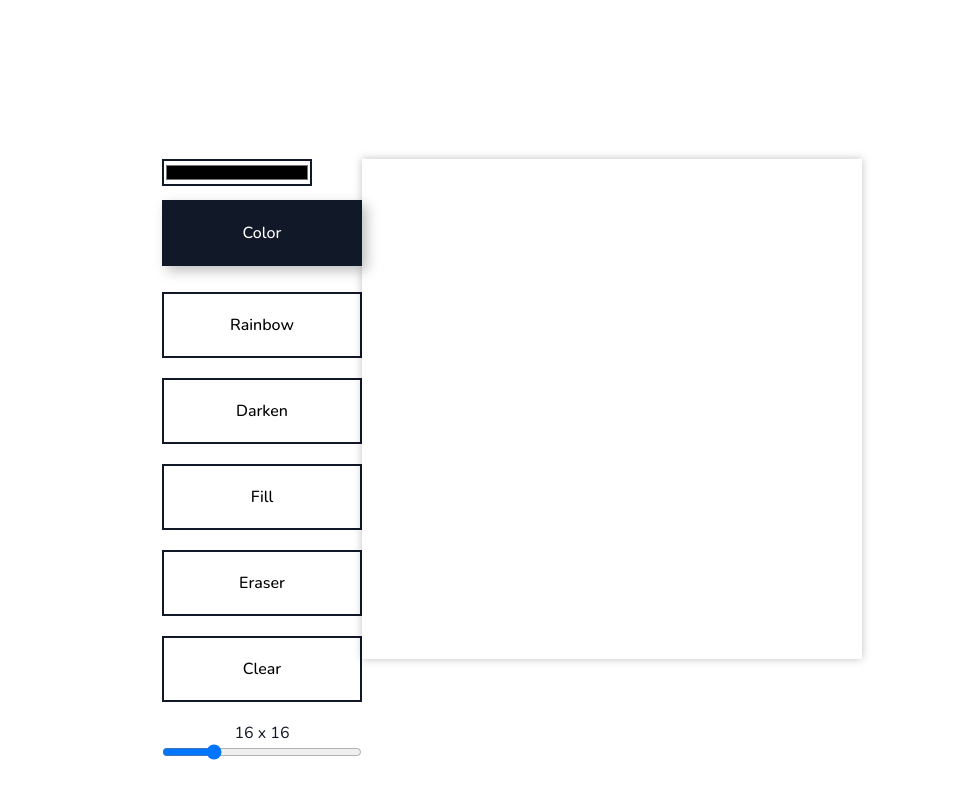
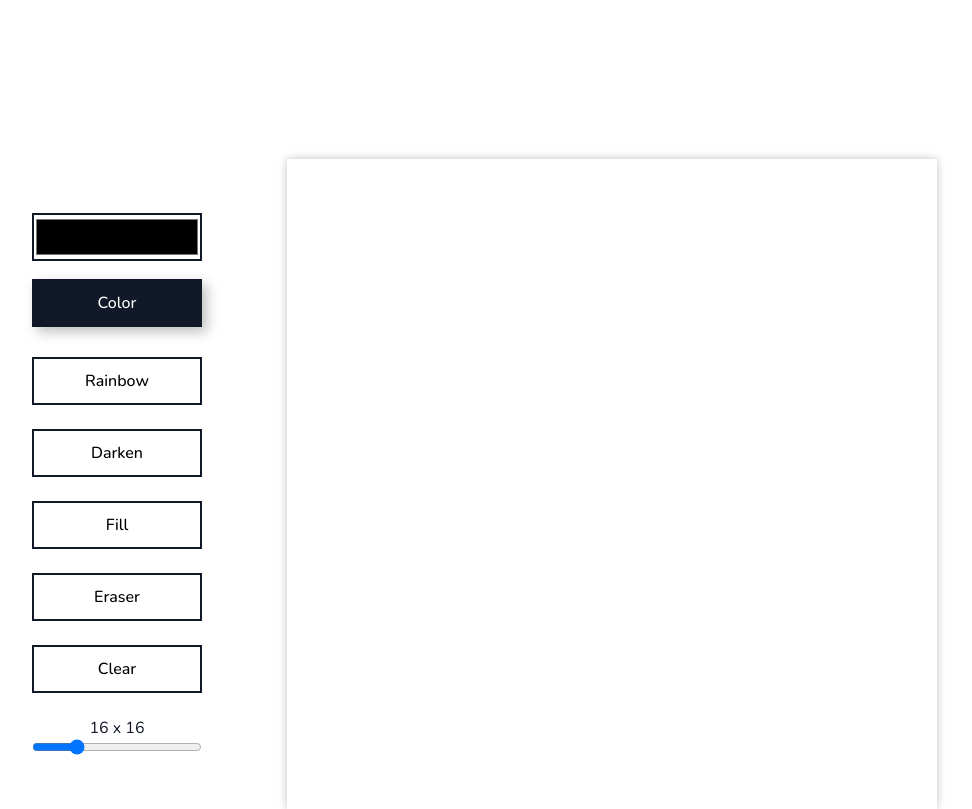
Before and after one commit to vincent-leclerc/etch-a-sketch, a website built with Vite: page index.html in a window 1280 px wide. Shown: the part 169-978 px from the top of the page, without its empty margins (28-1000 px from the left). Before the commit the page ends 935 px from the top, so only its background shows below. Built offline with nearby package versions, Linux system fonts and the light colour scheme.

Commit message:
defines default desktop layout

```diff
--- a/index.html
+++ b/index.html
@@ -18,7 +18,7 @@
     <script type="module" src="./src/js/main.js" defer></script>
     <title>Etch-a-Sketch</title>
   </head>
-  <body>
+  <body class="main-grid">
     <header class="header">
       <h1 class="header__title">Etch-a-Sketch</h1>
     </header>
@@ -35,12 +35,11 @@
         <button data-setting="fill" class="btn btn--settings">Fill</button>
         <button data-setting="eraser" class="btn btn--settings">Eraser</button>
         <button class="btn btn--clear">Clear</button>
-
-        <div class="settings_slider">
-          <div class="settings__size-value">16 x 16</div>
+        <div class="slider">
+          <div class="slider__size-value">16 x 16</div>
           <input
             type="range"
-            class="settings__size-slider"
+            class="slider__input"
             min="1"
             max="64"
             value="16"
--- a/src/js/main.js
+++ b/src/js/main.js
@@ -17,9 +17,9 @@ const SHADE_PERCENT = 10;
 // DOM ELEMENTS
 const $btnClear = document.querySelector('.btn--clear');
 const $colorPicker = document.querySelector('.btn--color-picker');
-const $gridSlider = document.querySelector('.settings__size-slider');
+const $gridSlider = document.querySelector('.slider__input');
 const $settingsButtons = document.querySelectorAll('.btn--settings');
-const $sizeValue = document.querySelector('.settings__size-value');
+const $sizeValue = document.querySelector('.slider__size-value');
 const $sketchBoard = document.querySelector('.sketch-board');
 
 // GLOBAL VARIABLES
--- a/src/sass/base/_base.scss
+++ b/src/sass/base/_base.scss
@@ -0,0 +1,12 @@
+*,
+*::before,
+*::after {
+  margin: 0;
+  padding: 0;
+  box-sizing: inherit;
+}
+
+html {
+  font-size: 62.5%; // 1rem = 10px
+  box-sizing: border-box;
+}
--- a/src/sass/base/_reset.scss
+++ /dev/null
@@ -1,12 +0,0 @@
-*,
-*::before,
-*::after {
-  margin: 0;
-  padding: 0;
-  box-sizing: inherit;
-}
-
-html {
-  font-size: 62.5%;
-  box-sizing: border-box;
-}
--- a/src/sass/components/_button.scss
+++ b/src/sass/components/_button.scss
@@ -2,17 +2,16 @@
   cursor: pointer;
   border: 2px solid $color-grey-dark;
   background-color: transparent;
-  padding: 2rem 0;
   font-family: $font-primary;
   font-size: $defaut-font-size;
   font-weight: 500;
-  width: 20rem;
+  height: 4.8rem;
+  width: 17rem;
   transition: all 0.16s ease;
   user-select: none;
 
   &--color-picker {
     padding: 0;
-    width: 15rem;
   }
 
   &:hover,
--- a/src/sass/components/_settings.scss
+++ b/src/sass/components/_settings.scss
@@ -1,17 +1,8 @@
 .settings {
+  align-self: center;
+
   display: flex;
   flex-direction: column;
-  justify-self: end;
-  align-self: center;
-  gap: 2rem;
+  gap: 2.4rem;
   color: $color-grey-dark;
-
-  &__size-value {
-    user-select: none;
-    text-align: center;
-  }
-
-  &__size-slider {
-    width: 100%;
-  }
 }
--- /dev/null
+++ b/src/sass/components/_slider.scss
@@ -0,0 +1,10 @@
+.slider {
+  display: flex;
+  flex-direction: column;
+  width: 17rem;
+
+  &__size-value {
+    user-select: none;
+    text-align: center;
+  }
+}
--- a/src/sass/layout/_board.scss
+++ b/src/sass/layout/_board.scss
@@ -1,14 +1,19 @@
 .section-board {
+  grid-column: center-start / center-end;
+
   display: grid;
-  grid-template-columns: 1fr 1fr 1fr;
-}
+  grid-template-columns: minmax(6rem, 1fr) max-content minmax(6rem, 1fr);
+  column-gap: 9.6rem;
 
   .sketch-board {
+    grid-column: 3 / -3;
+
     display: grid;
     justify-content: center;
     justify-self: center;
-  width: 50rem;
-  height: 50rem;
+    height: 65rem;
+    width: 65rem;
     box-shadow: 0 0 0.8rem rgba(0, 0, 0, 0.25);
     border-radius: 0.2rem;
   }
+}
--- a/src/sass/layout/_grid.scss
+++ b/src/sass/layout/_grid.scss
@@ -0,0 +1,10 @@
+.main-grid {
+  display: grid;
+  grid-template-columns:
+    [full-start] minmax(6rem, 1fr) [center-start] repeat(
+      12,
+      [col-start] minmax(min-content, 10rem) [col-end]
+    )
+    [center-end]
+    minmax(6rem, 1fr) [full-end];
+}
--- a/src/sass/layout/_header.scss
+++ b/src/sass/layout/_header.scss
@@ -1,4 +1,5 @@
 .header {
+  grid-column: full-start / full-end;
   margin-bottom: $sp-md;
   padding: 6rem 0;
 
--- a/src/sass/main.scss
+++ b/src/sass/main.scss
@@ -4,17 +4,14 @@
 
 // Base
 @import 'base/base';
-@import 'base/reset';
 @import 'base/typography';
 
 // Components
 @import 'components/button';
 @import 'components/settings';
+@import 'components/slider';
 
 // Layout
 @import 'layout/grid';
 @import 'layout/header';
 @import 'layout/board';
-
-// Pages
-@import 'pages/home';
```
Also changed, not shown: src/sass/pages/_home.scss (deleted). Lines whose indentation alone changed are shown as unchanged.
